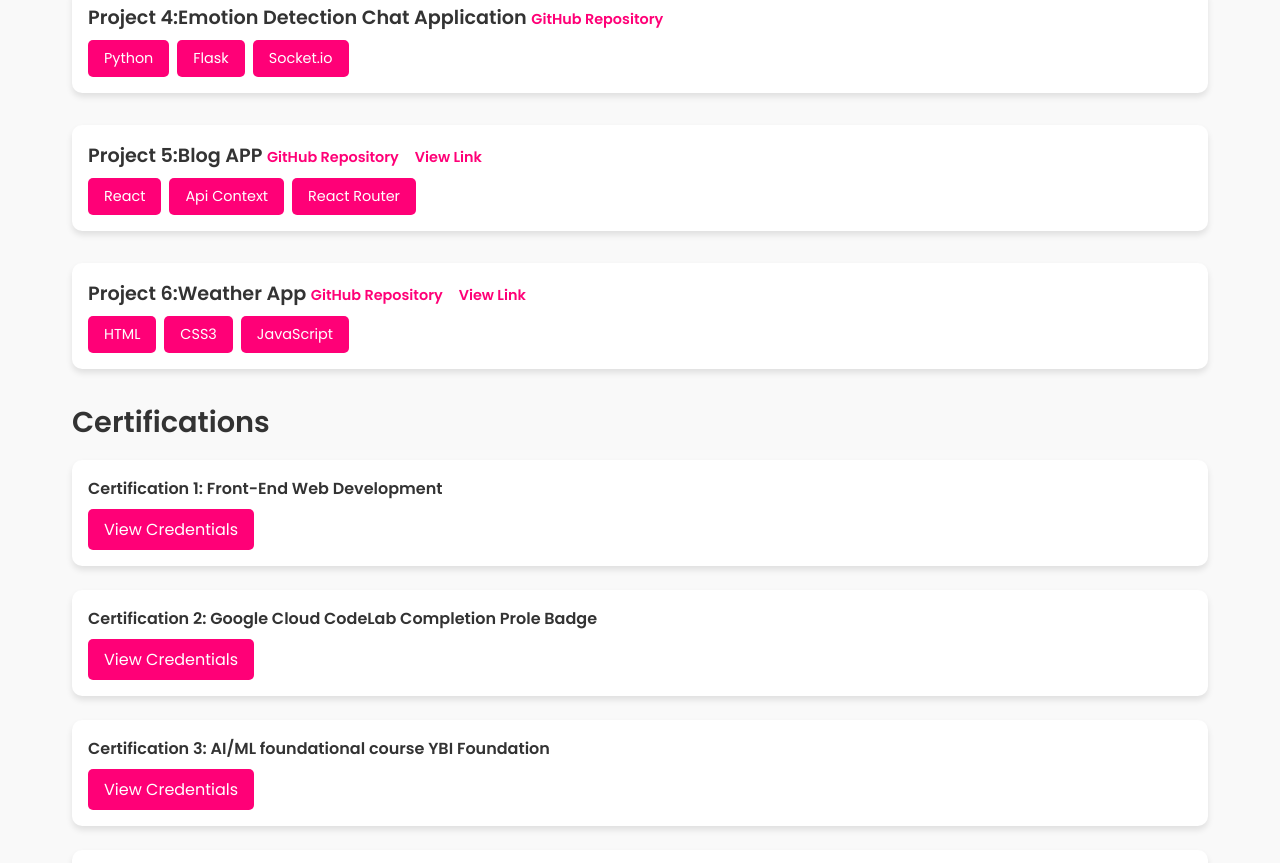
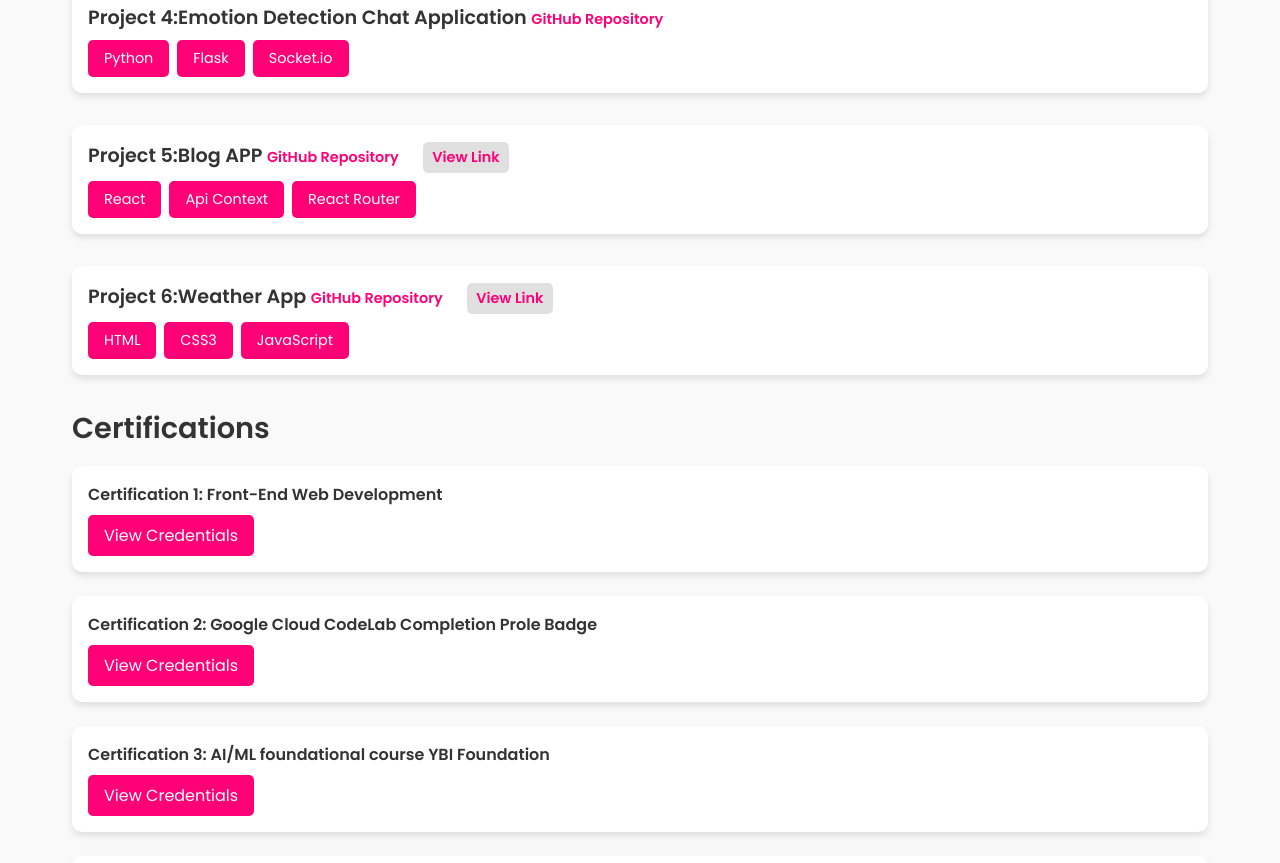
Before and after one commit to Gupta-Kushagra/MY-portfolio1, a plain HTML site: page index.html in a window 1280 px wide. Shown: the part 1649-2512 px from the top of the page. Drawn offline with Linux system fonts and the light colour scheme.

Commit message:
Update index.html

```diff
--- a/index.html
+++ b/index.html
@@ -416,6 +416,7 @@
     <!-- Projects Section -->
    <section id="projects" class="projects-section">
     <h2>Projects</h2>
+
     <div class="project">
         <div class="project-title">
             Project 1: PassOP-Password Manager App <a href="https://github.com/Gupta-Kushagra/PassOP-Password-Manager-APP">GitHub Repository</a><a href="https://www.hackerrank.com/certificates/243cb7729fe1" class="view-link">View Link</a>
@@ -430,6 +431,7 @@
             <div class="tech">MongoDB</div>
         </div>
     </div>
+
     <div class="project">
         <div class="project-title">
             Project 2:E-Comzy-Shopping cart App <a href="https://github.com/Gupta-Kushagra/shoppingCartApp">GitHub Repository</a><a href="https://shopping-cart-app-silk.vercel.app/" class="view-link">View Link</a>
@@ -442,6 +444,7 @@
             <div class="tech">Redux Store</div>
         </div>
     </div>
+
     <div class="project">
         <div class="project-title">
             Project 3: Music Player App <a href="https://github.com/Gupta-Kushagra/Music-Player-App">GitHub Repository</a><a href="https://spotify.freewebhostmost.com/" class="view-link">View Link</a>
@@ -452,6 +455,7 @@
             <div class="tech">Javascript</div>
         </div>
     </div>
+
         <div class="project">
         <div class="project-title">
             Project 4:Emotion Detection Chat Application <a href="https://github.com/Gupta-Kushagra/emotion_detection">GitHub Repository</a>
@@ -462,9 +466,10 @@
             <div class="tech">Socket.io</div>
         </div>
             </div>
+
              <div class="project">
         <div class="project-title">
-                Project 5:Blog APP <a href="https://github.com/Gupta-Kushagra/blogApp">GitHub Repository</a><a href="https://codehelp-blogs-context-2.netlify.app/">View Link</a>
+            Project 5:Blog APP <a href="https://github.com/Gupta-Kushagra/blogApp">GitHub Repository</a><a href="https://codehelp-blogs-context-2.netlify.app/"  class="view-link">View Link</a>
         </div>
         <div class="tech-stack">
             <div class="tech">React</div>
@@ -475,7 +480,7 @@
 
                   <div class="project">
         <div class="project-title">
-                Project 6:Weather App <a href="https://github.com/Gupta-Kushagra/weatherApp">GitHub Repository</a><a href="https://codehelp-weather-app.netlify.app/">View Link</a>
+            Project 6:Weather App <a href="https://github.com/Gupta-Kushagra/weatherApp">GitHub Repository</a><a href="https://codehelp-weather-app.netlify.app/"  class="view-link">View Link</a>
         </div>
         <div class="tech-stack">
             <div class="tech">HTML</div>
@@ -483,6 +488,7 @@
             <div class="tech">JavaScript</div>
         </div>
     </div>
+
 </section>
     <!-- Certifications Section -->
     <section id="certifications" class="certifications-section">
```
Lines whose indentation alone changed are shown as unchanged.
